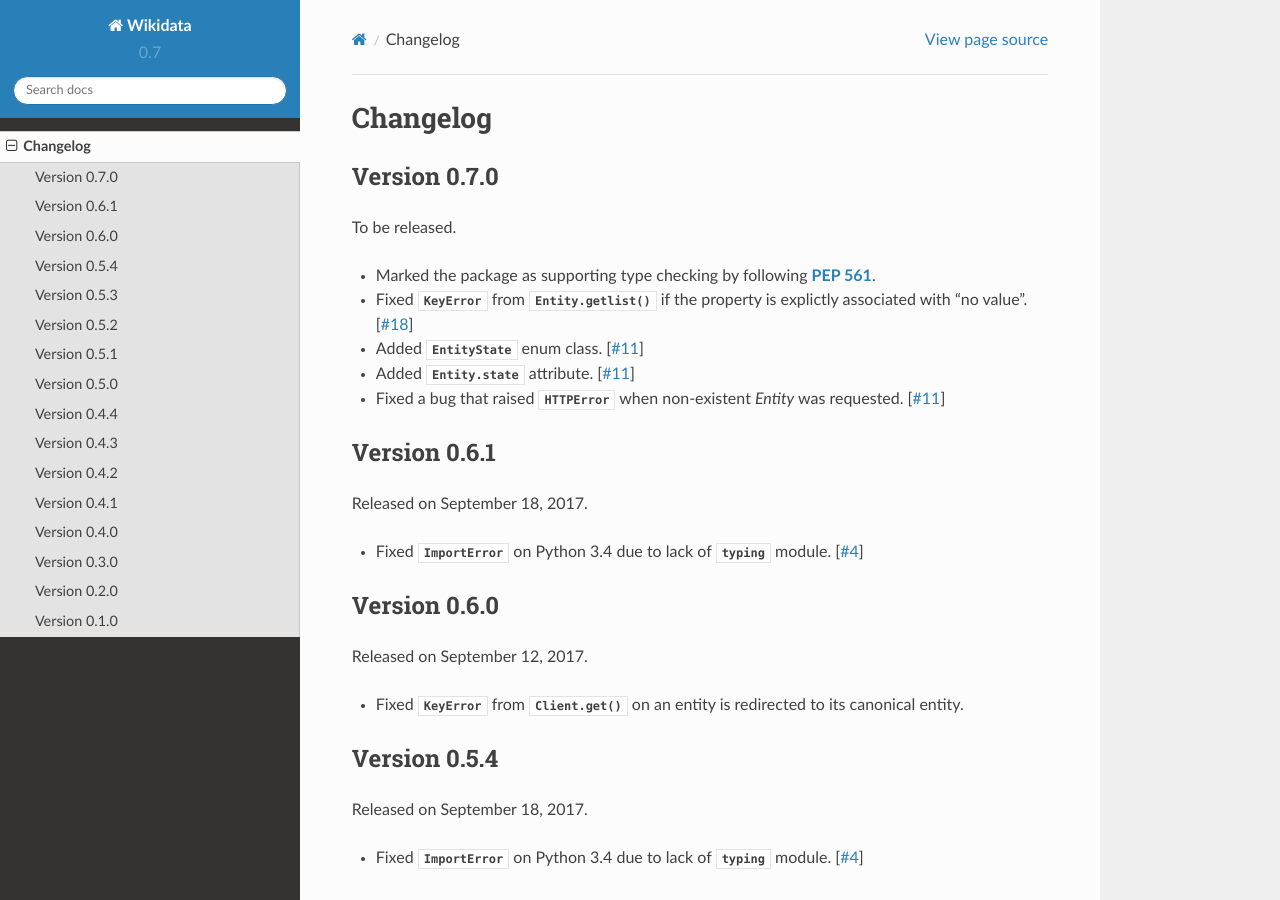
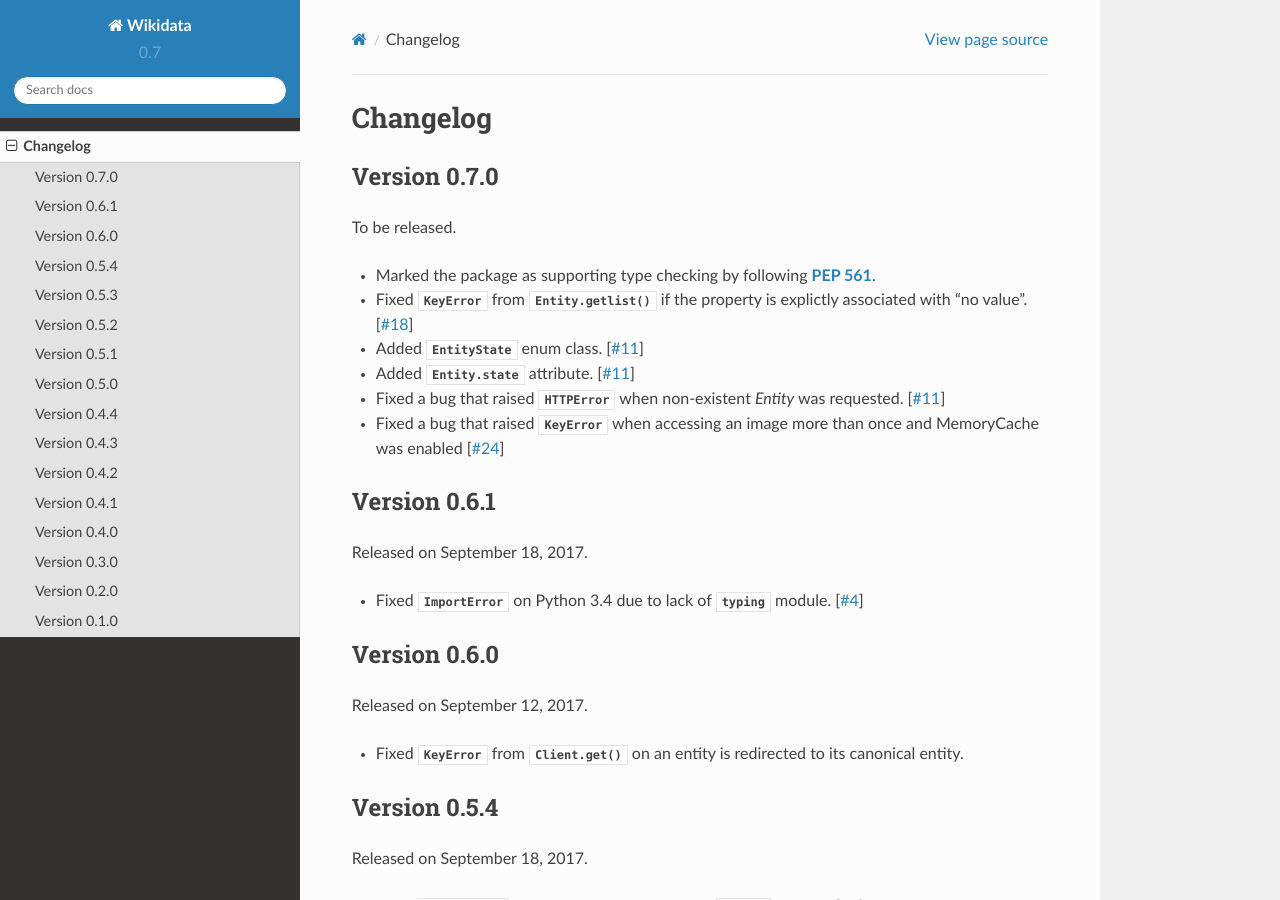
Before and after one commit to dahlia/wikidata, a Sphinx documentation site: the page built from docs/changes.rst, in a window 1280 px wide and 900 px high. Built offline with Sphinx 7.4.7 and the Read the Docs theme 2.0.0, drawn with Linux system fonts in a browser that asks for light colours.

Commit message:
Add entry in changes.rst (#24)

```diff
--- a/docs/changes.rst
+++ b/docs/changes.rst
@@ -15,6 +15,9 @@
   [:pr:`11`]
 - Fixed a bug that raised :exc:`~urllib.error.HTTPError` when
   non-existent `Entity` was requested.  [:pr:`11`]
+- Fixed a bug that raised :exc:`KeyError` when accessing an image more than
+  once and MemoryCache was enabled [:pr:`24`]
+
 
 Version 0.6.1
 -------------
```
